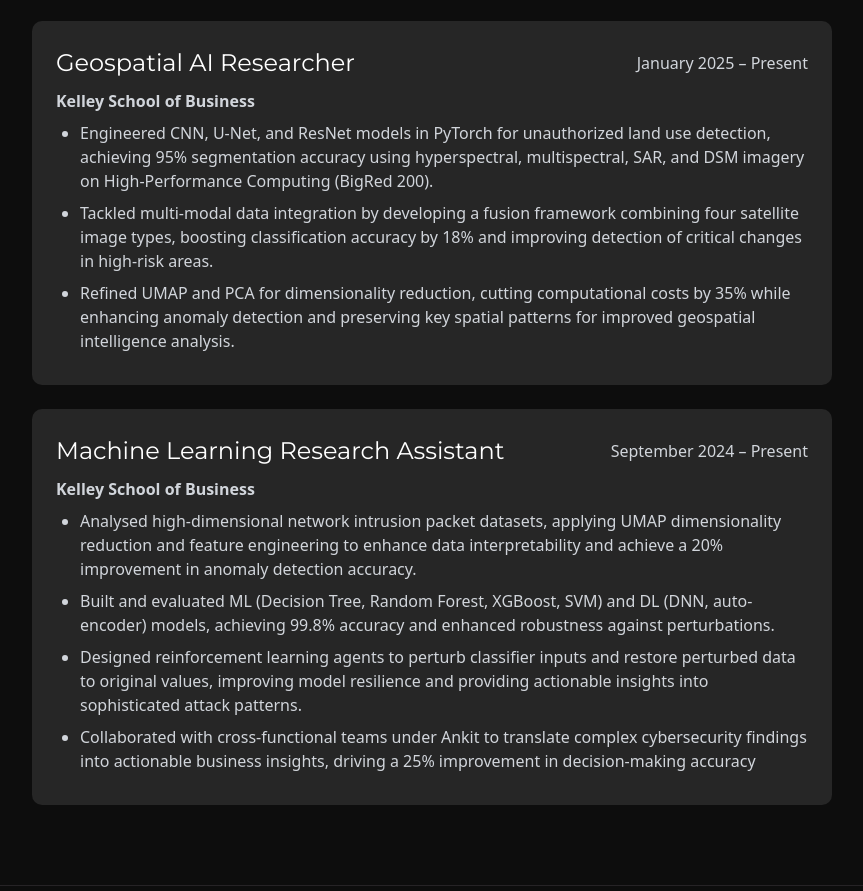
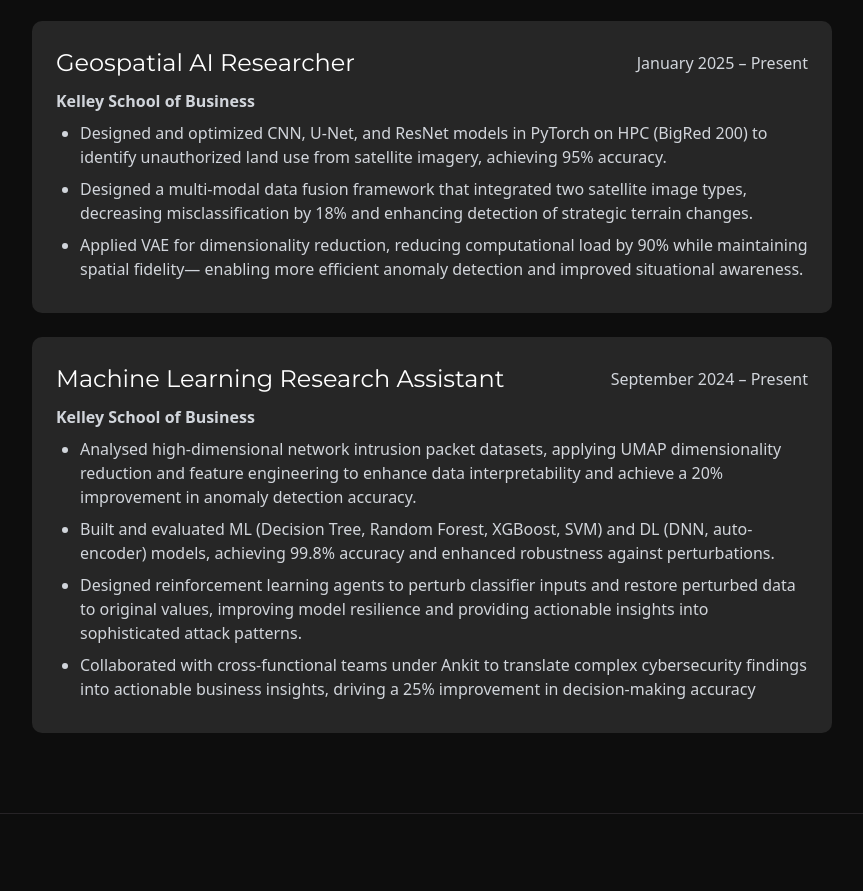
Before and after one commit to D-Harshith/harshithdoppalapudi.github.io, a plain HTML site: page index.html in a window 1280 px wide. Shown: the part 2873-3764 px from the top of the page, without its empty margins (208-1071 px from the left). Drawn offline with nearby package versions, Linux system fonts and the light colour scheme.

Commit message:
Update index.html

```diff
--- a/index.html
+++ b/index.html
@@ -102,12 +102,12 @@
                     <p><strong>Kelley School of Business</strong></p>
                 </div>
                 <ul>
-                    <li>Engineered CNN, U-Net, and ResNet models in PyTorch for unauthorized land use detection, achieving 95% segmentation
-                        accuracy using hyperspectral, multispectral, SAR, and DSM imagery on High-Performance Computing (BigRed 200).</li>
-                    <li>Tackled multi-modal data integration by developing a fusion framework combining four satellite image types, boosting
-                        classification accuracy by 18% and improving detection of critical changes in high-risk areas.</li>
-                    <li>Refined UMAP and PCA for dimensionality reduction, cutting computational costs by 35% while enhancing anomaly
-                        detection and preserving key spatial patterns for improved geospatial intelligence analysis.</li>
+                    <li>Designed and optimized CNN, U-Net, and ResNet models in PyTorch on HPC (BigRed 200) to identify unauthorized land
+                        use from satellite imagery, achieving 95% accuracy.</li>
+                        <li>Designed a multi-modal data fusion framework that integrated two satellite image types, decreasing misclassification by
+                        18% and enhancing detection of strategic terrain changes.</li>
+                        <li>Applied VAE for dimensionality reduction, reducing computational load by 90% while maintaining spatial fidelity—
+                         enabling more efficient anomaly detection and improved situational awareness.</li>
                 </ul>
             </div>
             <div class="experience-item pop-up">
```
